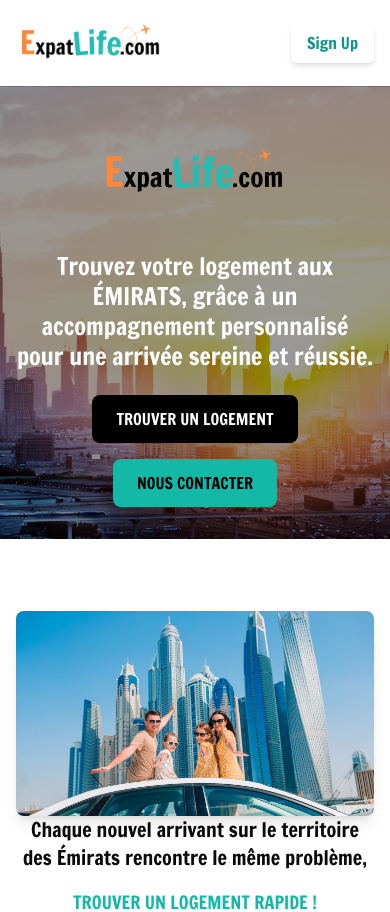
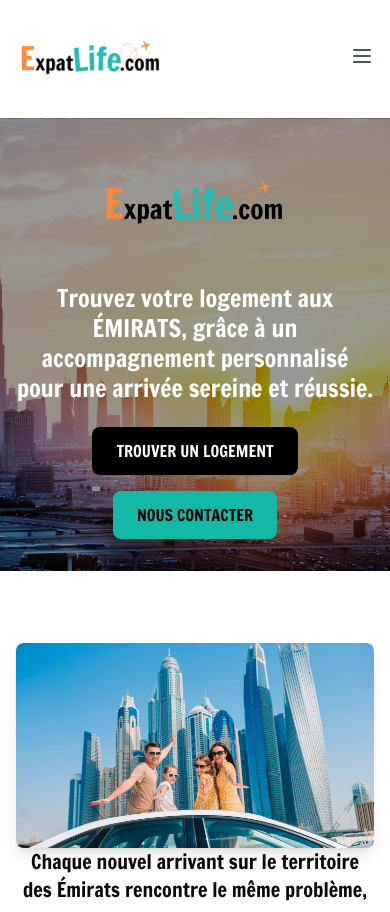
Before and after one commit to tiray972/ExpatLife, a Next.js app: page / in a window 390 px wide. Shown: the top 912 px of the page. Built offline with nearby package versions, Linux system fonts and the light colour scheme; no server answers.

Commit message:
update: header for mobile

```diff
--- a/src/components/Footer.js
+++ b/src/components/Footer.js
@@ -100,7 +100,7 @@ export default function Footer() {
                         </div>
                     </div>
                 </div>
-                <div className="py-6 text-sm text-center text-gray-600">© Made with ❤️ By <Link href={"https://ugm-communication.com"} className="underline hover:text-teal-500" >UGM LLC</Link> All rights reserved.</div>
+                <div className="py-6 text-sm text-center text-gray-600">© Made with ❤️ By <Link href={"https://ugm-communication.com"} className="underline hover:text-teal-500" >UGM LLC</Link> All rights reserved. v1.0</div>
             </footer>
   );
 }
--- a/src/components/header.js
+++ b/src/components/header.js
@@ -5,12 +5,13 @@ import { useEffect, useState } from "react";
 import { useRouter } from "next/navigation";
 import { auth } from "@/lib/firebase/firebase";
 import { signOut } from "firebase/auth";
-import { db } from "@/lib/firebase/firebase"; // Firestore config
-import { doc, getDoc } from "firebase/firestore"; // Firestore API
+import { db } from "@/lib/firebase/firebase";
+import { doc, getDoc } from "firebase/firestore";
 
 export default function Header() {
   const [isLoggedIn, setIsLoggedIn] = useState(false);
-  const [user, setUser] = useState(null); // Stocke les infos de l'utilisateur
+  const [user, setUser] = useState(null);
+  const [menuOpen, setMenuOpen] = useState(false); // État pour le menu mobile
   const router = useRouter();
 
   // Vérifie l'état de connexion
@@ -18,9 +19,7 @@ export default function Header() {
     const unsubscribe = auth.onAuthStateChanged(async (currentUser) => {
       if (currentUser) {
         setIsLoggedIn(true);
-
         try {
-          // Récupère les données de l'utilisateur depuis Firestore
           const userDoc = doc(db, "users", currentUser.uid);
           const userSnap = await getDoc(userDoc);
           if (userSnap.exists()) {
@@ -44,7 +43,7 @@ export default function Header() {
   const handleLogout = async () => {
     try {
       await signOut(auth);
-      router.push("/"); // Redirection vers l'accueil après déconnexion
+      router.push("/");
     } catch (error) {
       console.error("Erreur lors de la déconnexion :", error);
     }
@@ -52,7 +51,7 @@ export default function Header() {
 
   return (
     <header className="bg-white text-black shadow-md">
-      <div className="container mx-auto px-4 flex items-center justify-between">
+      <div className="container mx-auto px-4 flex items-center justify-between py-4">
         {/* Logo */}
         <div className="text-2xl font-bold">
           <Link href="/">
@@ -66,7 +65,7 @@ export default function Header() {
           </Link>
         </div>
 
-        {/* Navigation */}
+        {/* Navigation desktop */}
         <nav className="hidden md:flex space-x-6">
           <Link href="/">
             <div className="hover:text-teal-200">Home</div>
@@ -84,9 +83,10 @@ export default function Header() {
           </Link>
         </nav>
 
-        {/* Bouton connexion/déconnexion */}
+        {/* Bouton connexion/déconnexion desktop */}
+        <div className="hidden md:flex items-center space-x-4">
           {isLoggedIn ? (
-          <div className="flex items-center space-x-4">
+            <>
               <span className="text-sm">Hello, {user?.name || "Utilisateur"}!</span>
               <button
                 onClick={handleLogout}
@@ -94,7 +94,7 @@ export default function Header() {
               >
                 Log out
               </button>
-          </div>
+            </>
           ) : (
             <button
               onClick={() => router.push("/auth/signup")}
@@ -104,6 +104,86 @@ export default function Header() {
             </button>
           )}
         </div>
+
+        {/* Menu mobile */}
+        <div className="md:hidden">
+          <button
+            onClick={() => setMenuOpen(!menuOpen)}
+            className="focus:outline-none text-gray-600"
+          >
+            <svg
+              xmlns="http://www.w3.org/2000/svg"
+              className="h-6 w-6"
+              fill="none"
+              viewBox="0 0 24 24"
+              stroke="currentColor"
+            >
+              {menuOpen ? (
+                <path
+                  strokeLinecap="round"
+                  strokeLinejoin="round"
+                  strokeWidth="2"
+                  d="M6 18L18 6M6 6l12 12"
+                />
+              ) : (
+                <path
+                  strokeLinecap="round"
+                  strokeLinejoin="round"
+                  strokeWidth="2"
+                  d="M4 6h16M4 12h16M4 18h16"
+                />
+              )}
+            </svg>
+          </button>
+        </div>
+      </div>
+
+      {/* Menu déroulant pour mobile */}
+      {menuOpen && (
+        <nav className="md:hidden bg-white shadow-lg">
+          <ul className="flex flex-col items-start space-y-4 px-4 py-6">
+            <li>
+              <Link href="/">
+                <div className="hover:text-teal-200">Home</div>
+              </Link>
+            </li>
+            <li>
+              <Link href="/blog">
+                <div className="hover:text-teal-200">About</div>
+              </Link>
+            </li>
+            {isLoggedIn && (
+              <li>
+                <Link href="/dashboard">
+                  <div className="hover:text-teal-200">Dashboard</div>
+                </Link>
+              </li>
+            )}
+            <li>
+              <Link href="/contact">
+                <div className="hover:text-teal-200">Contact</div>
+              </Link>
+            </li>
+            <li>
+              {isLoggedIn ? (
+                <button
+                  onClick={handleLogout}
+                  className="bg-teal-500 text-white px-4 py-2 rounded-md w-full text-left hover:bg-teal-600"
+                >
+                  Log out
+                </button>
+              ) : (
+                <button
+                  onClick={() => router.push("/auth/signup")}
+                  className="bg-teal-500 text-white px-4 py-2 rounded-md w-full text-left hover:bg-teal-600"
+                >
+                  Sign Up
+                </button>
+              )}
+            </li>
+          </ul>
+        </nav>
+      )}
     </header>
   );
 }
```
Lines whose indentation alone changed are shown as unchanged.
